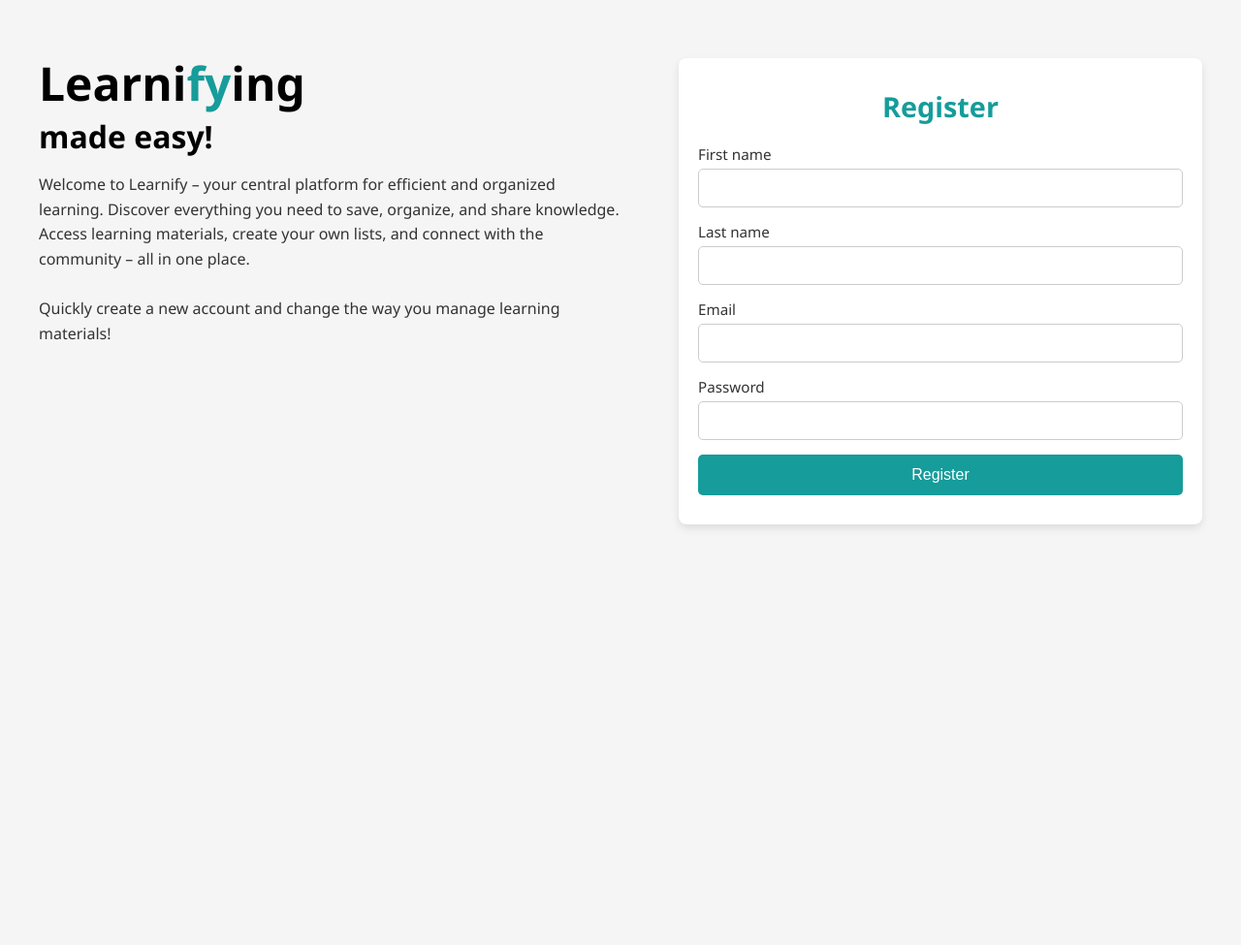
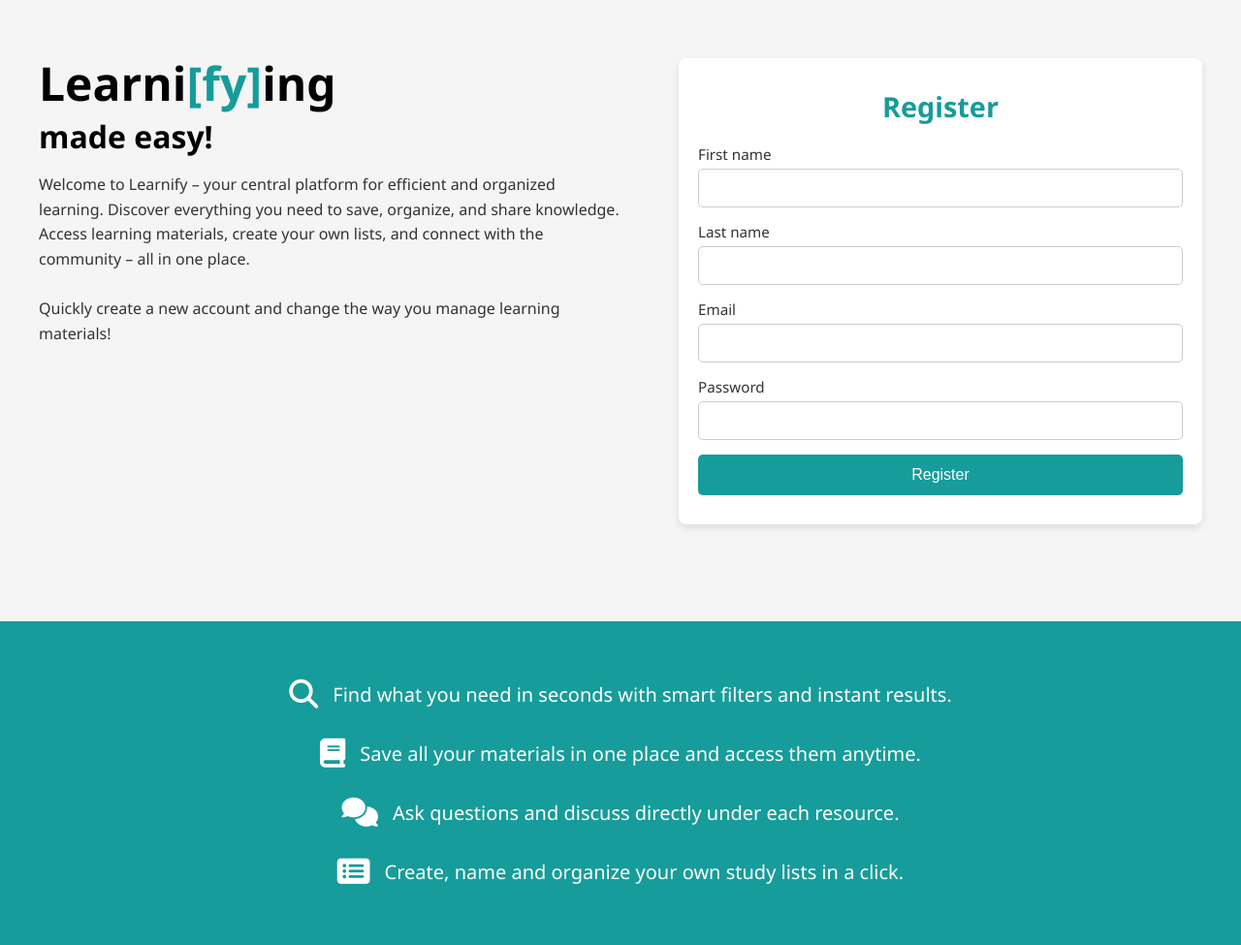
Before and after one commit to kakhmadov/Learnify, a PHP site: page / in a window 1280 px wide. Shown: the part 60-1035 px from the top of the page at 97% size. Before the commit the page ends 605 px from the top, so only its background shows below. Run offline with PHP 8.4, Linux system fonts and the light colour scheme.

Commit message:
Added features section

```diff
--- a/code/frontend/index.html
+++ b/code/frontend/index.html
@@ -5,6 +5,8 @@
   <meta name="viewport" content="width=device-width, initial-scale=1"/>
   <title>Learnify | Startseite</title>
   <link rel="stylesheet" href="styles.css" />
+  <link rel="stylesheet" href="https://cdnjs.cloudflare.com/ajax/libs/font-awesome/6.4.0/css/all.min.css"/>
+
 </head>
 <body>
   <!-- NAVBAR -->
@@ -81,7 +83,7 @@
     <!-- Linke Hälfte: Titel & Einführungstext -->
     <div class="intro-left">
       <h1 class="intro-title">
-        Learni<span class="highlight">fy</span>ing<br />
+        Learni<span class="highlight">[fy]</span>ing<br />
         <span class="sub-title">made easy!</span>
       </h1>
       <p class="intro-text">
@@ -118,6 +120,54 @@
   </div>
 </main>
 
+<!-- Features-Section -->
+<section class="features-section">
+  <div class="features-container">
+    <!-- Feature 1: Lupe -->
+    <div class="feature-item">
+      <div class="feature-icon">
+        <i class="fas fa-search"></i>
+      </div>
+      <p class="feature-text">
+        Find what you need in seconds with smart filters and instant results.
+      </p>
+    </div>
+
+    <!-- Feature 2: Buch -->
+    <div class="feature-item">
+      <div class="feature-icon">
+        <i class="fas fa-book"></i>
+      </div>
+      <p class="feature-text">
+        Save all your materials in one place and access them anytime.
+      </p>
+    </div>
+
+    <!-- Feature 3: Sprechblasen -->
+    <div class="feature-item">
+      <div class="feature-icon">
+        <i class="fas fa-comments"></i>
+      </div>
+      <p class="feature-text">
+        Ask questions and discuss directly under each resource.
+      </p>
+    </div>
+
+    <!-- Feature 4: Liste -->
+    <div class="feature-item">
+      <div class="feature-icon">
+        <i class="fas fa-list-alt"></i>
+      </div>
+      <p class="feature-text">
+        Create, name and organize your own study lists in a click.
+      </p>
+    </div>
+  </div>
+</section>
+
+
+
+
 
   <script src="app.js"></script>
 </body>
--- a/code/frontend/styles.css
+++ b/code/frontend/styles.css
@@ -308,3 +308,55 @@ body {
     margin-top: 40px;
   }
 }
+
+/* ========================================================
+   Features-Section (Hintergrund #169C9A, weiße Icons/Texte)
+   ======================================================== */
+.features-section {
+  background-color: #169C9A; /* Theme-Farbe */
+  padding: 60px 20px;
+  margin-top: 40px;
+}
+
+.features-container {
+  max-width: 1200px;
+  margin: 0 auto;
+  display: flex;
+  flex-direction: column;
+  gap: 30px;
+  align-items: center; /* zentriert die Items */
+}
+
+/* Jedes Item in einer Zeile: Icon + Text */
+.feature-item {
+  display: flex;
+  align-items: center;
+  gap: 15px;
+  max-width: 800px;
+}
+
+/* Font-Awesome-Icons in Weiß und größer */
+.feature-icon i {
+  font-size: 30px;
+  color: #ffffff;
+  flex-shrink: 0;
+}
+
+/* Text linksbündig, weiß und größer */
+.feature-text {
+  color: #ffffff;
+  font-size: 1.25rem;
+  line-height: 1.5;
+  margin: 0;
+  text-align: left;
+}
+
+/* Responsive: Icons und Text anpassen */
+@media (max-width: 600px) {
+  .feature-icon i {
+    font-size: 40px;
+  }
+  .feature-text {
+    font-size: 1.4rem;
+  }
+}
```
